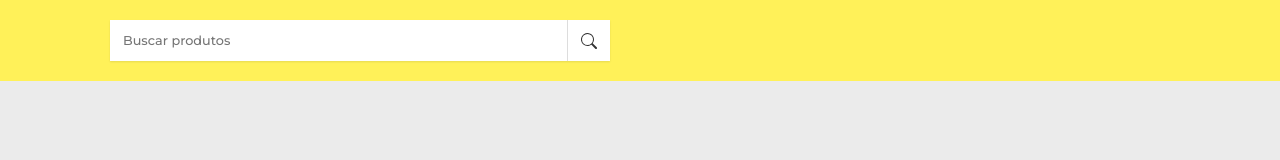
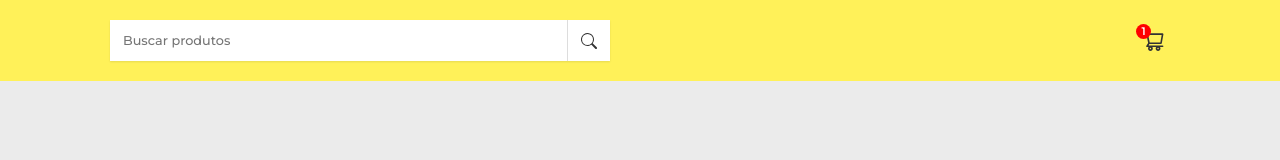
Before and after one commit to rafaelsantiagosilva/shopping-cart, a React (Create React App) app: page / in a window 1280 px wide. Shown: the top 160 px of the page. Built offline with nearby package versions, Linux system fonts and the light colour scheme; the HTML template or start-up script is replaced by a standard one.

Commit message:
Criando o botão do carrinho

```diff
--- /dev/null
+++ b/src/components/CartButton/CartButton.css
@@ -0,0 +1,29 @@
+.cart__button {
+  font-size: 1.5rem;
+  display: flex;
+  align-items: center;
+  justify-content: center;
+  padding: 5px;
+  border: none;
+  background: none;
+  cursor: pointer;
+  position: relative;
+  margin-left: 20px;
+  color: #333;
+}
+
+.cart-status {
+  background-color: #f00;
+  width: 15px;
+  height: 15px;
+  position: absolute;
+  top: 0;
+  left: 0;
+  color: #fff;
+  font-size: 11px;
+  font-weight: 600;
+  border-radius: 15px;
+  display: flex;
+  align-items: center;
+  justify-content: center;
+}
--- /dev/null
+++ b/src/components/CartButton/CartButton.jsx
@@ -0,0 +1,13 @@
+import React from 'react';
+import { AiOutlineShoppingCart } from 'react-icons/ai';
+
+import './CartButton.css';
+
+export default function CartButton() {
+  return (
+    <button type="button" className="cart__button">
+      <AiOutlineShoppingCart />
+      <span className="cart-status">1</span>
+    </button>
+  );
+}
--- a/src/components/Header/Header.jsx
+++ b/src/components/Header/Header.jsx
@@ -1,5 +1,6 @@
 import React from 'react';
 import SearchBar from '../SearchBar/SearchBar';
+import CartButton from '../CartButton/CartButton';
 
 import './Header.css';
 
@@ -8,6 +9,7 @@
     <header className="header">
       <div className="container">
         <SearchBar />
+        <CartButton />
       </div>
     </header>
   );
```
